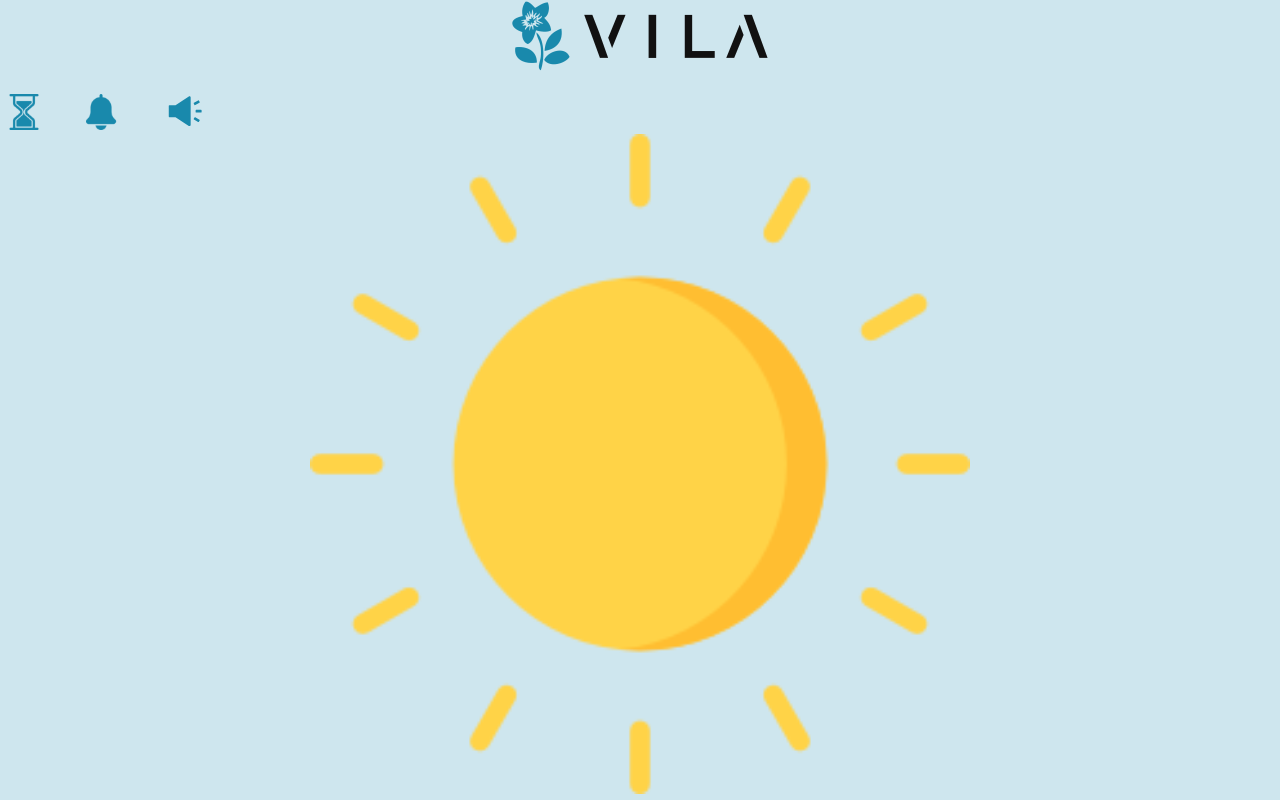
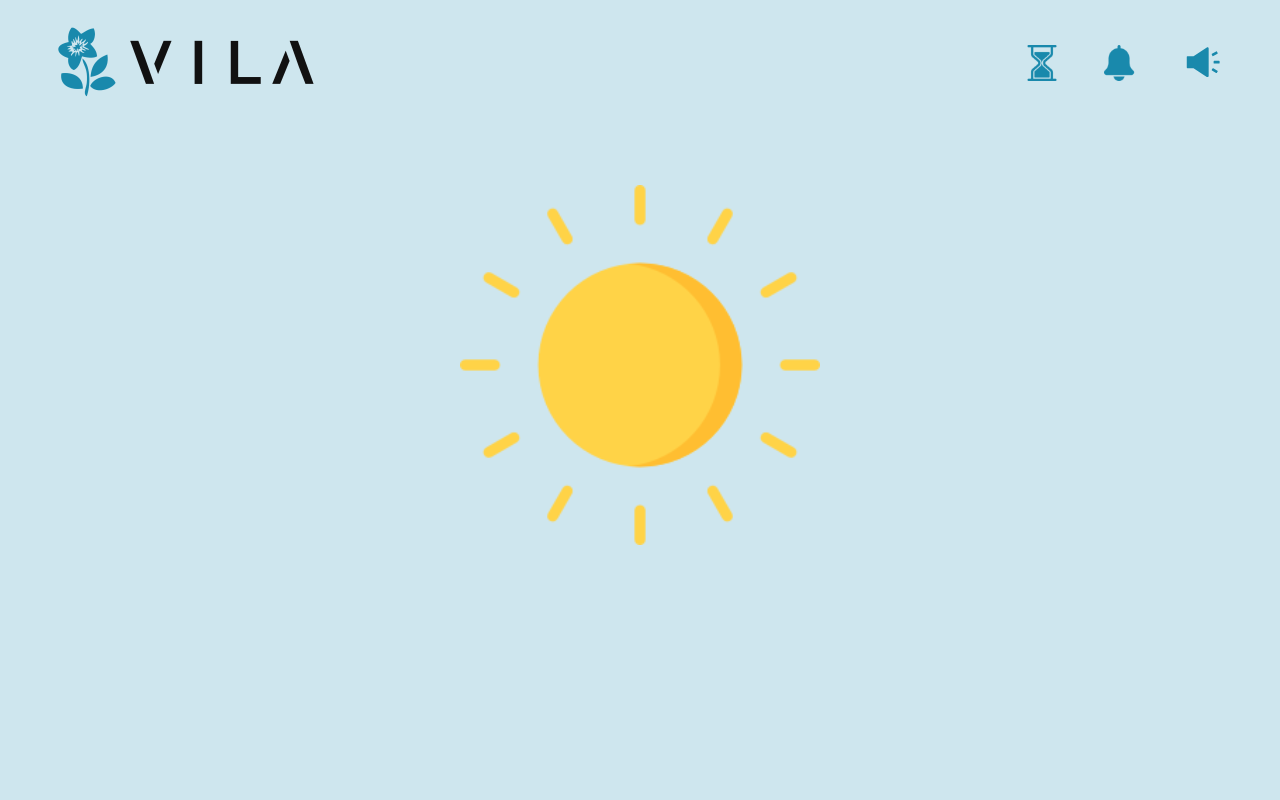
Before and after one commit to moeabdulnas/vila, a React (Create React App) app in the folder client/: page / in a window 1280 px wide. Built offline with nearby package versions, Linux system fonts and the light colour scheme.

Commit message:
Bigger size work, media queries added and divided sizeanimation. Next todo is not let dialog push down the page.

```diff
--- a/client/src/App.css
+++ b/client/src/App.css
@@ -49,12 +49,21 @@ table {
 /* Applied css below */
 
 /* Animation */
-@keyframes sizeAnimation {
+@keyframes sizeAnimation1 {
   from {
-    height: 40vh;
+    width: 40vh;
   }
   to {
-    height: 50vh;
+    width: 50vh;
+  }
+}
+
+@keyframes sizeAnimation2 {
+  from {
+    height: 45vh;
+  }
+  to {
+    height: 55vh;
   }
 }
 
@@ -123,7 +132,7 @@ body {
   } */
 /*} */
 
-@media screen and (max-width: 450px) {
+@media screen and (max-width: 600px) {
   /* .App-logo {
     top: 32px;
     left: 32px;
@@ -143,13 +152,13 @@ body {
   }
 
   .Sun-logo {
-    height: 50vh;
-    animation-name: sizeAnimation;
+    /* height: 50vh; */
+    animation-name: sizeAnimation1;
     animation-duration: 4s;
     animation-iteration-count: infinite;
     animation-timing-function: ease-in-out;
     animation-direction: alternate;
-    max-height: 85%;
+    /* max-width: 90%; */
   }
   .Sun {
     display: flex;
@@ -167,3 +176,48 @@ body {
     text-align: center;
   }
 }
+
+@media screen and (min-width: 451px) {
+  /* .App-logo {
+    top: 32px;
+    left: 32px;
+    position: absolute;
+  } */
+
+  .Navbar {
+    display: flex;
+    justify-content: space-between;
+    flex-direction: row;
+    /* align-items: center; */
+    /* top: 32px;
+    left: 5%;
+    right: 4%; */
+    /* position: absolute; */
+    padding: 2% 4%;
+  }
+
+  .Sun-logo {
+    height: 50vh;
+    animation-name: sizeAnimation2;
+    animation-duration: 4s;
+    animation-iteration-count: infinite;
+    animation-timing-function: ease-in-out;
+    animation-direction: alternate;
+    max-width: 100%;
+  }
+  .Sun {
+    display: flex;
+    align-items: center;
+    justify-content: center;
+    height: 60%;
+  }
+
+  .TimeView {
+    background-color: inherit;
+    /* bottom: 4%; */
+    /* left: 46%; */
+    position: relative;
+    font-size: 48px;
+    text-align: center;
+  }
+}
```
